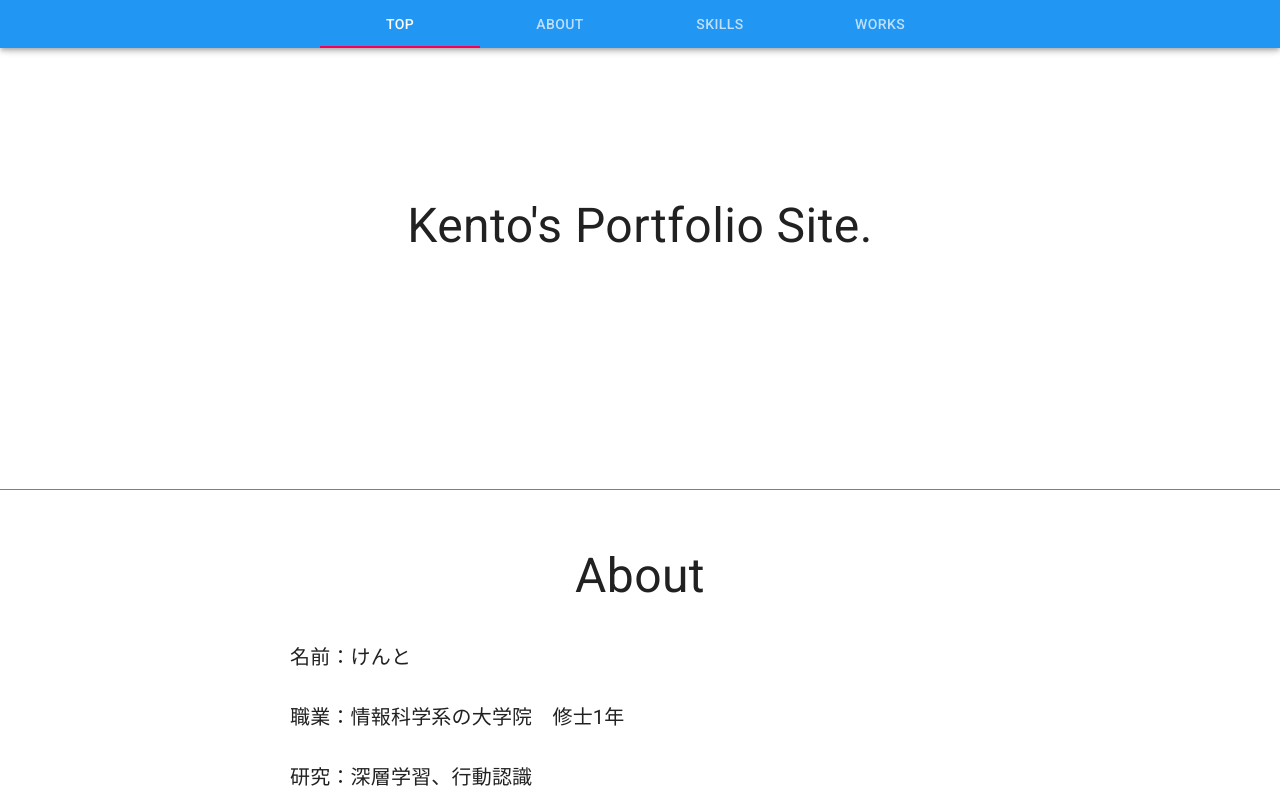
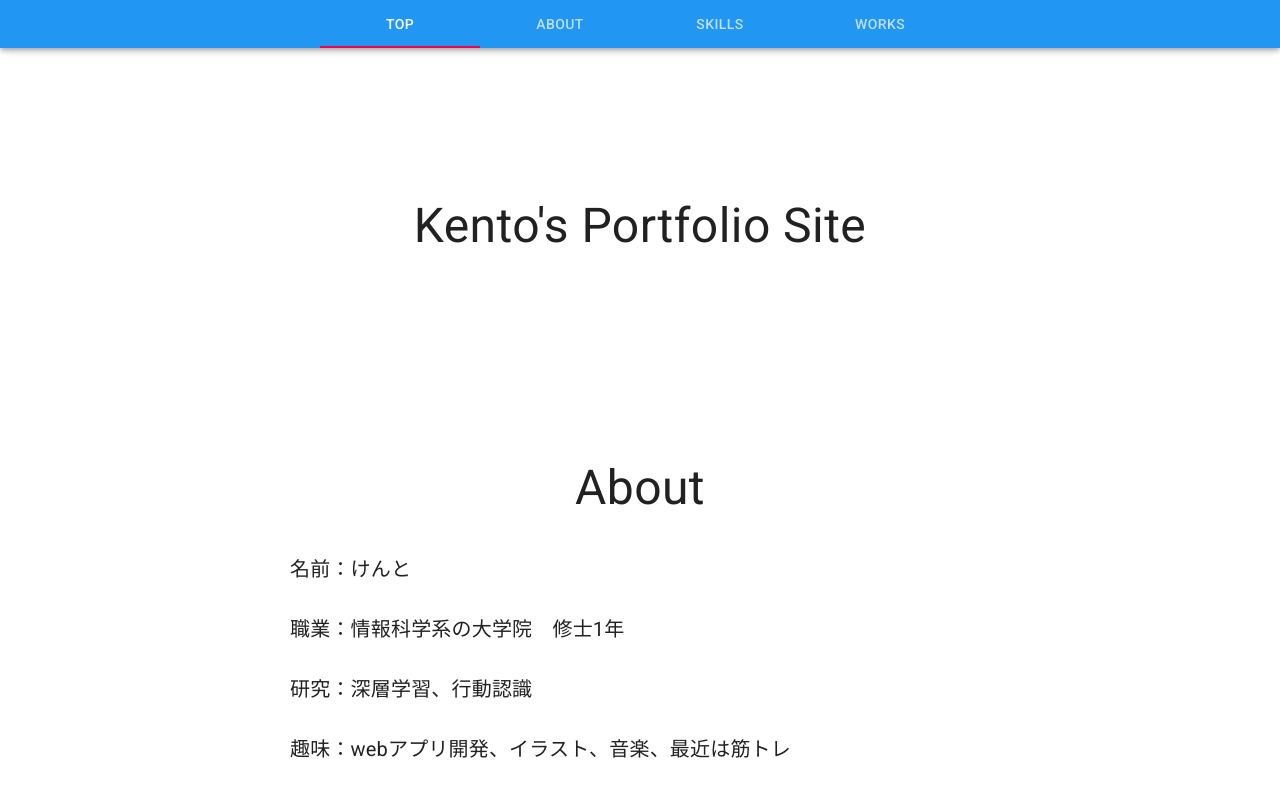
Before and after one commit to ken2pg/portfolio2020, a Next.js app: page / in a window 1280 px wide. Shown: the top 798 px of the page. Built offline with nearby package versions, Linux system fonts and the light colour scheme.

Commit message:
css一部変更、メディアクエリの追加

```diff
--- a/src/components/Top.tsx
+++ b/src/components/Top.tsx
@@ -2,24 +2,37 @@ import React, { useEffect, useState } from 'react';
 import { makeStyles, Theme } from '@material-ui/core/styles';
 import { Typography } from '@material-ui/core';
 
+const Image = '/static/img1.png';
 const useStyles = makeStyles((theme: Theme) => ({
   root: {
     width: '100%',
-    height: '300px',
-    borderBottom: '1px solid gray',
+    height: '100%',
+    // borderBottom: '1px solid gray',
+    // backgroundImage: `url(${Image})`,
+    // backgroundSize: '100% 100%',
+    // ['@media(max-width:1024px)']: {
+    //   height: '300px',
+    // },
   },
   title: {
     display: 'flex',
+    margin: '190px 0',
     justifyContent: 'center',
-    marginTop: '190px',
+    // lineHeight: '500px',
     fontSize: '48px',
+    // color: 'White',
+    ['@media(max-width:1024px)']: {
+      width: '95%',
+      fontSize: '40px',
+      textAlign: 'center',
+    },
   },
 }));
 const Top = () => {
   const classes = useStyles();
   return (
     <div className={classes.root}>
-      <Typography className={classes.title}>Kento's Portfolio Site.</Typography>
+      <Typography className={classes.title}>Kento's Portfolio Site</Typography>
     </div>
   );
 };
```
